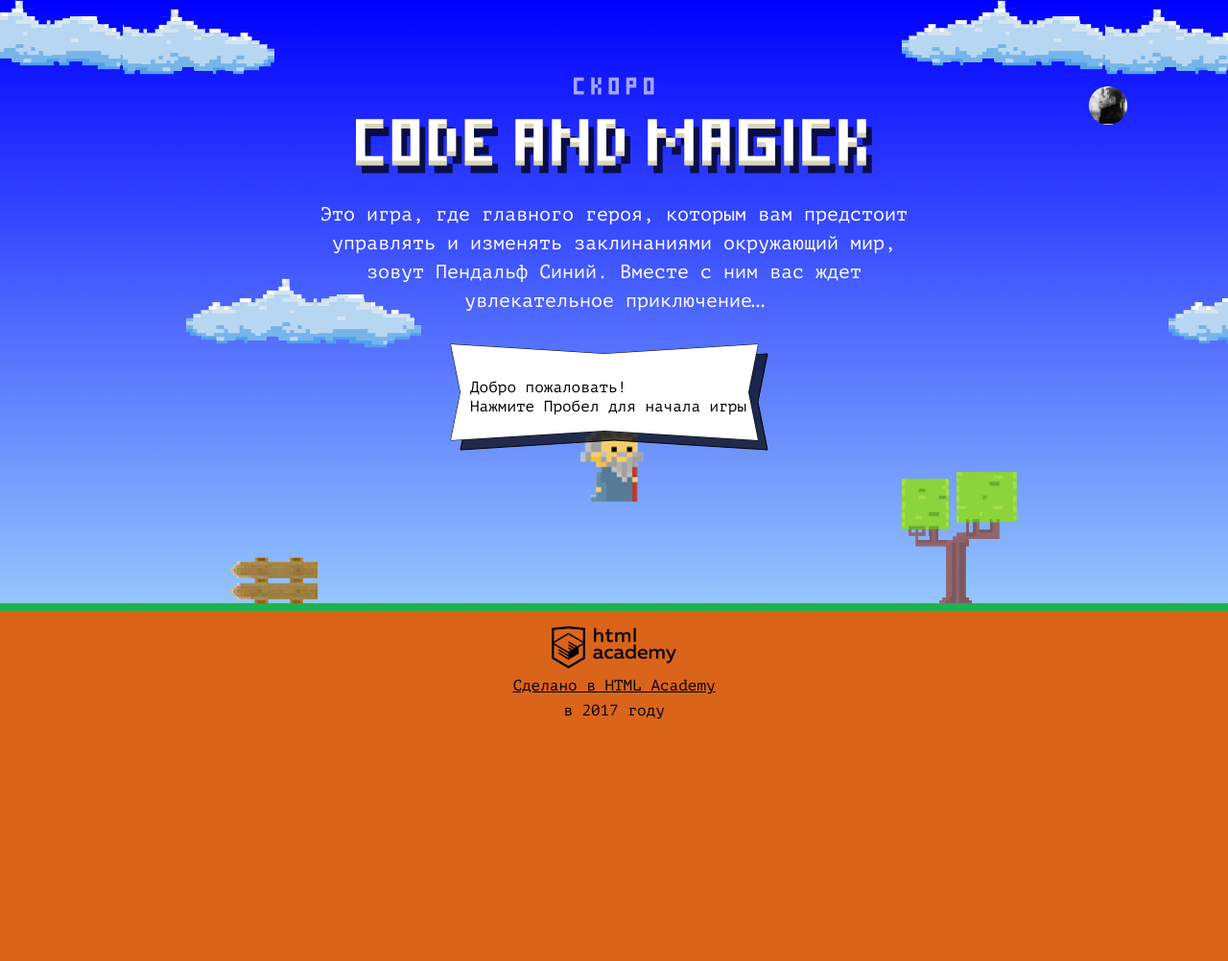
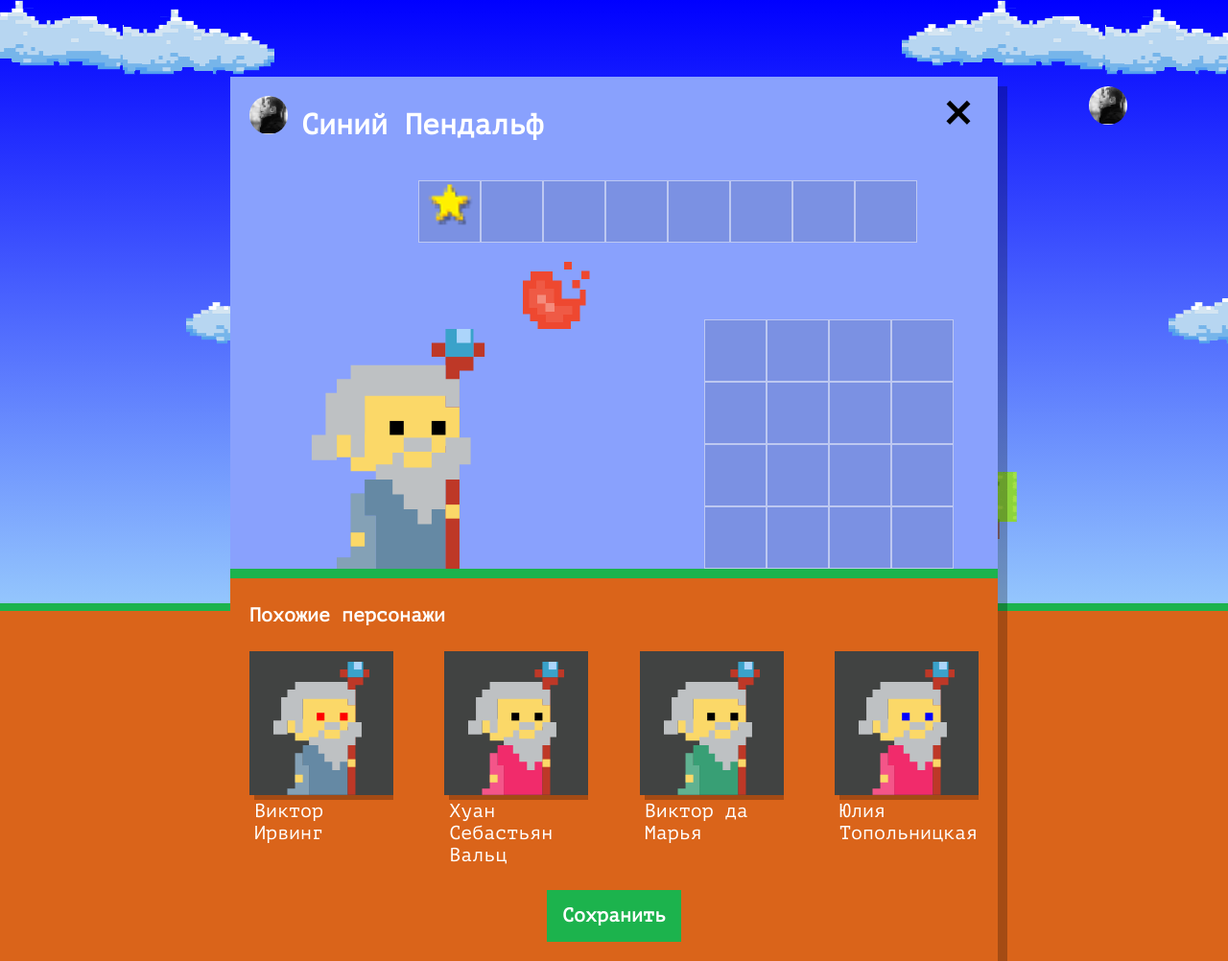
Before and after one commit to anna9grace/1445957-code-and-magick-21, a website: page index.html in a window 1280 px wide. Shown: the whole page at 96% size. Before the commit the page ends 800 px from the top, so only its background shows below. Drawn offline with Linux system fonts and the light colour scheme.

Commit message:
создает скрипт вывода списка похожих персонажей

```diff
--- a/index.html
+++ b/index.html
@@ -203,6 +203,7 @@
   };
 </script>
 <script src="js/stat.js"></script>
+<script src="js/setup.js"></script>
 <script src="js/game.js"></script>
 
 </body>
--- /dev/null
+++ b/js/setup.js
@@ -0,0 +1,65 @@
+'use strict';
+
+var setup = document.querySelector(`.setup`);
+var setupSimilar = setup.querySelector(`.setup-similar`);
+var similarWizardsList = setup.querySelector(`.setup-similar-list`);
+var templateSimilarWizard = document.querySelector(`#similar-wizard-template`)
+  .content.querySelector(`.setup-similar-item`);
+
+var WIZARDS_LIST_LENGTH = 4;
+var NAMES = [`Иван`, `Хуан Себастьян`, `Мария`, `Кристоф`, `Виктор`, `Юлия`, `Люпита`, `Вашингтон`];
+var SECOND_NAMES = [`да Марья`, `Верон`, `Мирабелла`, `Вальц`, `Онопко`, `Топольницкая`, `Нионго`, `Ирвинг`];
+var EYES_COLORS = [`black`, `red`, `blue`, `yellow`, `green`];
+var COAT_COLORS = [
+  `rgb(101, 137, 164)`,
+  `rgb(241, 43, 107)`,
+  `rgb(146, 100, 161)`,
+  `rgb(56, 159, 117)`,
+  `rgb(215, 210, 55)`,
+  `rgb(0, 0, 0)`,
+];
+
+
+setup.classList.remove(`hidden`);
+
+var getRandomArrayElement = function (arr) {
+  var randomElement = Math.floor(Math.random() * arr.length);
+  return arr[randomElement];
+};
+
+
+var getWizardsList = function (names, secondNames, coats, eyes) {
+  var wizardsList = [];
+  for (var i = 0; i < WIZARDS_LIST_LENGTH; i++) {
+    wizardsList[i] = {
+      name: getRandomArrayElement(names) + ` ` + getRandomArrayElement(secondNames),
+      coatColor: getRandomArrayElement(coats),
+      eyesColor: getRandomArrayElement(eyes),
+    };
+  }
+  return wizardsList;
+};
+
+
+var renderWizard = function (wizards) {
+  var wizardElement = templateSimilarWizard.cloneNode(true);
+  wizardElement.querySelector(`.setup-similar-label`).textContent = wizards.name;
+  wizardElement.querySelector(`.wizard-coat`).style.fill = wizards.coatColor;
+  wizardElement.querySelector(`.wizard-eyes`).style.fill = wizards.eyesColor;
+  return wizardElement;
+};
+
+
+var renderSimilarWizardsList = function () {
+  var wizards = getWizardsList(NAMES, SECOND_NAMES, COAT_COLORS, EYES_COLORS);
+  var fragment = document.createDocumentFragment();
+
+  for (var i = 0; i < wizards.length; i++) {
+    fragment.appendChild(renderWizard(wizards[i]));
+  }
+  return similarWizardsList.appendChild(fragment);
+};
+
+
+renderSimilarWizardsList();
+setupSimilar.classList.remove(`hidden`);
```
Also changed, not shown: js/stat.js (+9 -9 lines).
